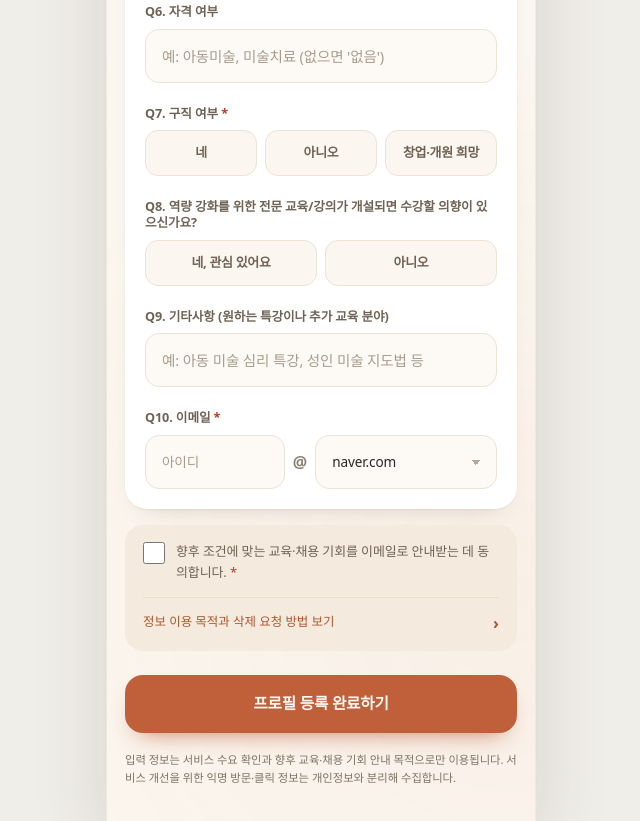
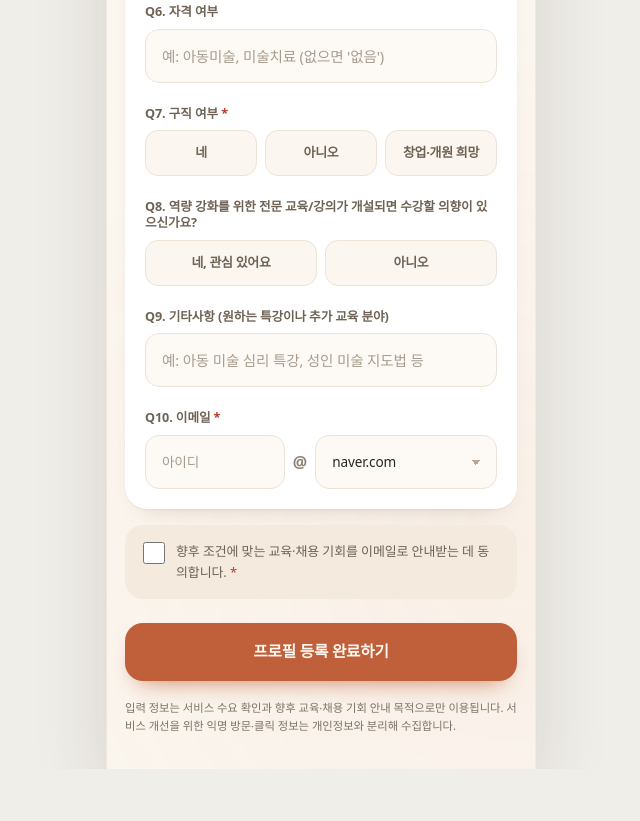
Before and after one commit to freeboxwork/art-instructor-pool, a website: page 2-register.dc.html in a window 1280 px wide. Shown: the part 722-1543 px from the top of the page, without its empty margins (319-959 px from the left). After the commit the page ends 1491 px from the top, so only its background shows below. Drawn offline with Linux system fonts and the light colour scheme; a web font is replaced by a local one.

Commit message:
Remove privacy purpose/deletion-request details block from register page
Drop the collapsed "정보 이용 목적과 삭제 요청 방법 보기" section entirely.

Co-Authored-By: Claude Sonnet 5 <noreply@anthropic.com>

```diff
--- a/2-register.dc.html
+++ b/2-register.dc.html
@@ -174,10 +174,6 @@
           <span>향후 조건에 맞는 교육·채용 기회를 이메일로 안내받는 데 동의합니다. <span class="required-mark" aria-hidden="true">*</span></span>
         </label>
         <p id="consent-error" class="field-error" role="alert" hidden></p>
-        <details class="privacy-details">
-          <summary>정보 이용 목적과 삭제 요청 방법 보기</summary>
-          <p>등록하신 이메일로 발송되는 안내 메일에 회신해 주시면 수신 거부 또는 정보 삭제를 즉시 처리해 드립니다.</p>
-        </details>
       </section>
 
       <button class="primary-button registration-submit" type="submit">프로필 등록 완료하기</button>
```
